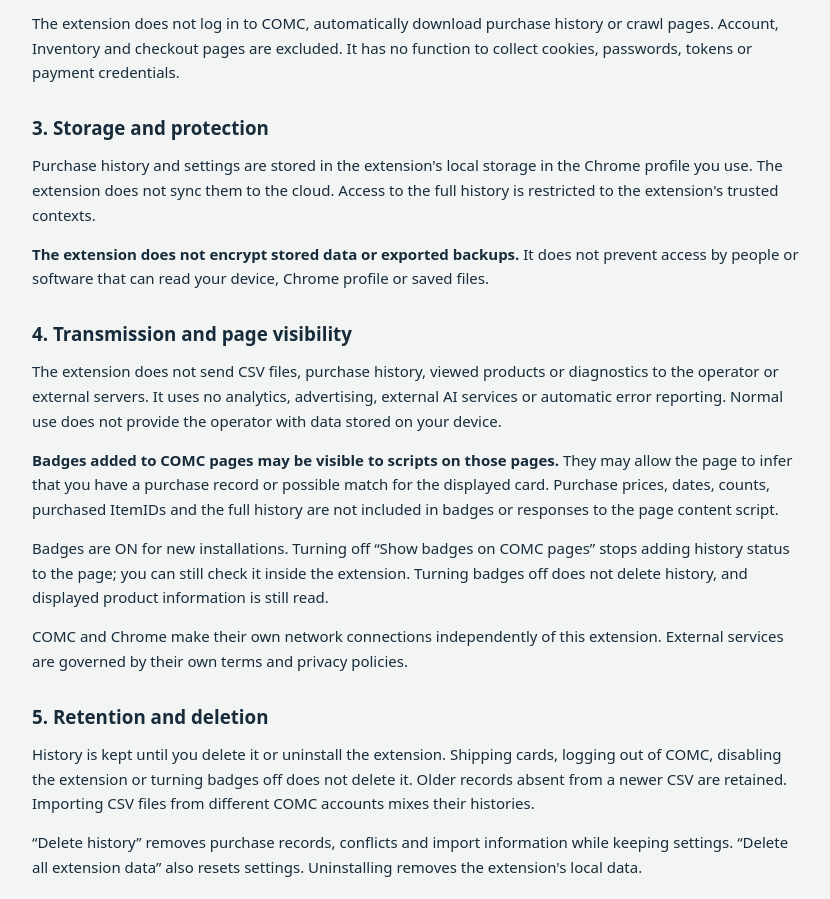
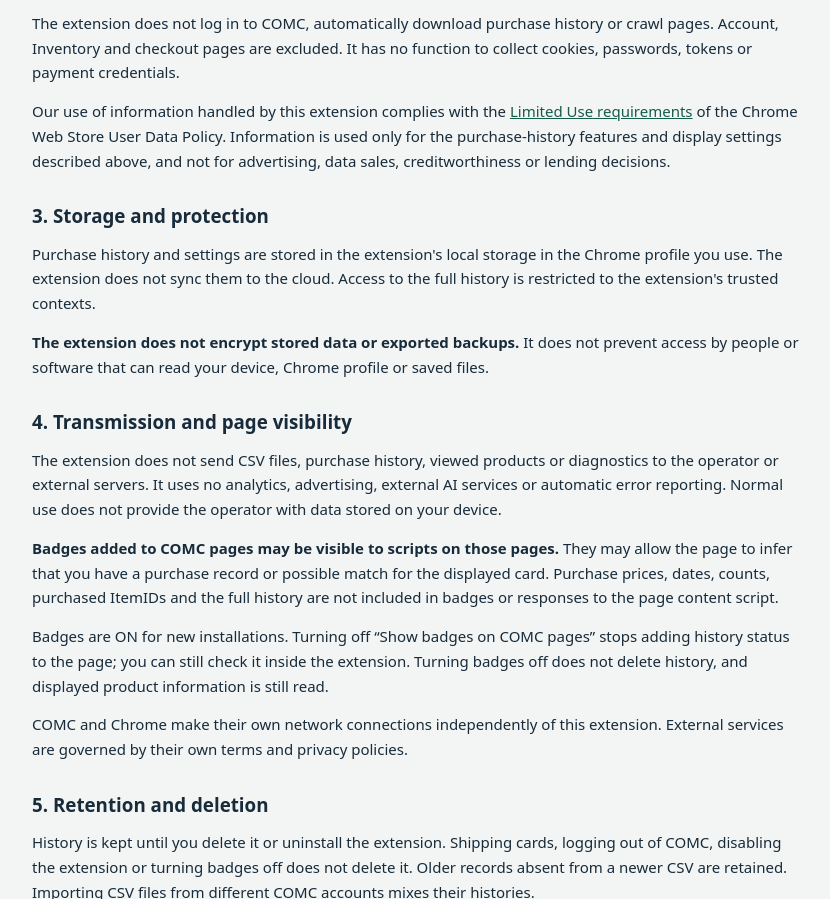
Before and after one commit to Takumetal/comc-purchase-history-helper-privacy, a plain HTML site: page index.html in a window 1280 px wide. Shown: the part 890-1789 px from the top of the page, without its empty margins (222-1052 px from the left). Drawn offline with Linux system fonts and the light colour scheme.

Commit message:
Clarify limited use of extension data

```diff
--- a/index.html
+++ b/index.html
@@ -32,6 +32,7 @@
     <p>Data is used to save and search purchase history, match card types, review duplicates and conflicts, back up and restore records, and apply display settings. Purchase history does not confirm current ownership.</p>
     <p>On supported public COMC product pages, the extension reads displayed product information, including sport, set, card number, description, print run and product links, to check local history. Page URLs and tab information are used temporarily to identify supported pages and process them; they are not saved as browsing history.</p>
     <p>The extension does not log in to COMC, automatically download purchase history or crawl pages. Account, Inventory and checkout pages are excluded. It has no function to collect cookies, passwords, tokens or payment credentials.</p>
+    <p id="limited-use">Our use of information handled by this extension complies with the <a href="https://developer.chrome.com/docs/webstore/program-policies/limited-use" target="_blank" rel="noopener noreferrer">Limited Use requirements</a> of the Chrome Web Store User Data Policy. Information is used only for the purchase-history features and display settings described above, and not for advertising, data sales, creditworthiness or lending decisions.</p>
   </section>
   <section aria-labelledby="storage">
     <h2 id="storage">3. Storage and protection</h2>
```
Also changed, not shown: privacy-en.html (+1 -0 lines), privacy-ja.html (+1 -0 lines).
